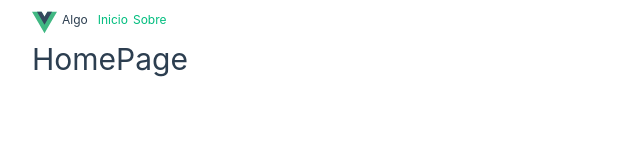
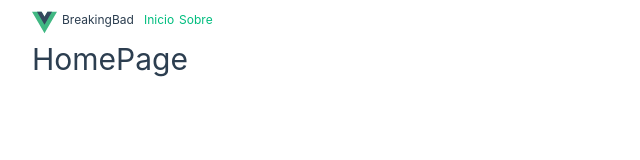
Before and after one commit to jparrot92/breakingBad, a Vue app: page / in a window 1280 px wide. Shown: the top 160 px of the page, without its empty margins (0-640 px from the left). Built offline with nearby package versions, Linux system fonts and the light colour scheme.

Commit message:
defineProps - Script Setup

```diff
--- a/src/App.vue
+++ b/src/App.vue
@@ -8,7 +8,7 @@
   <div class="wrapper">
     <header>
       <!-- Navbar -->
-      <NavBar/>
+      <NavBar title="BreakingBad"/>
     </header>
 
     <main>
--- a/src/shared/components/NavBar.vue
+++ b/src/shared/components/NavBar.vue
@@ -1,11 +1,17 @@
 <script setup lang="ts">
+
+interface Props {
+    title: string
+}
+
+const props = defineProps<Props>()
 
 </script>
 
 <template>
     <nav>
         <img src="@/assets/logo.svg" alt="Vue Logo" height="25" width="25" />
-        <span>Algo</span>
+        <span>{{props.title || 'no title'}}</span>
 
         <RouterLink to="/">Inicio</RouterLink>
         <RouterLink to="/about">Sobre</RouterLink>
```
